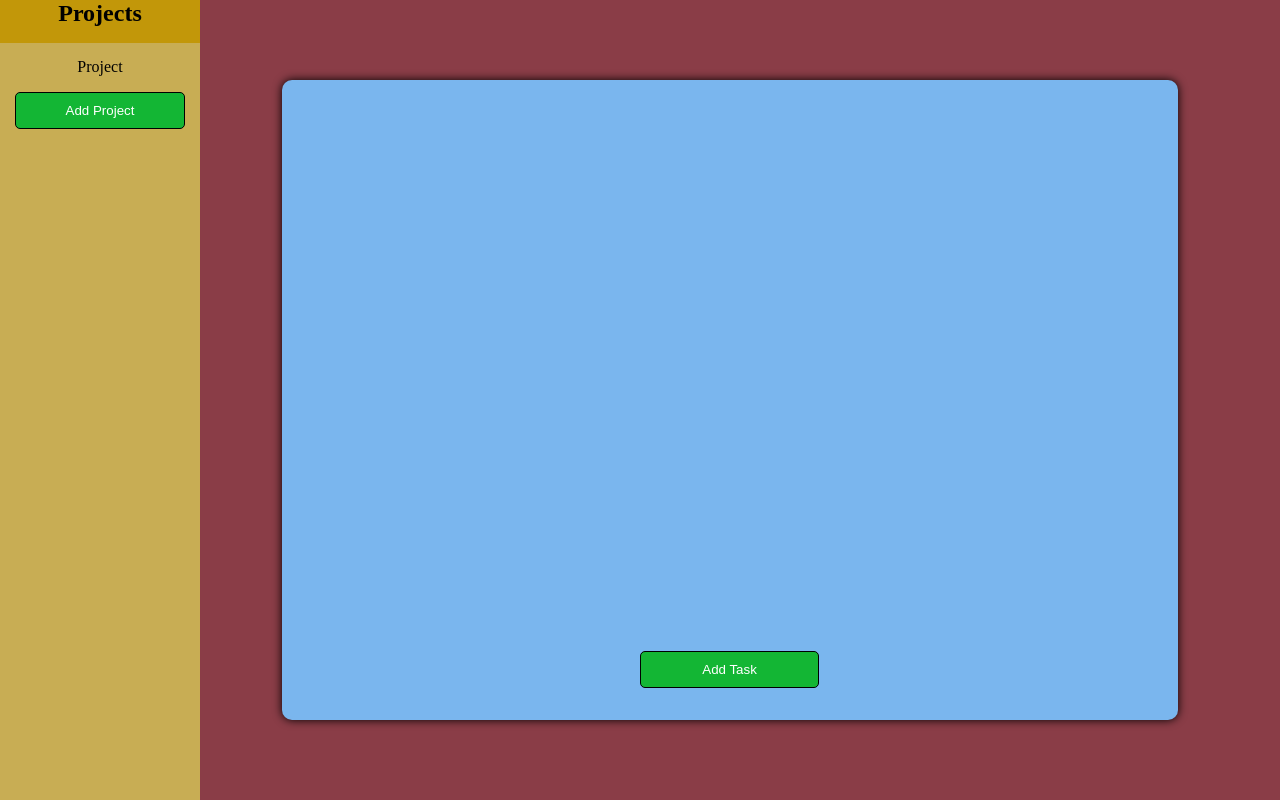
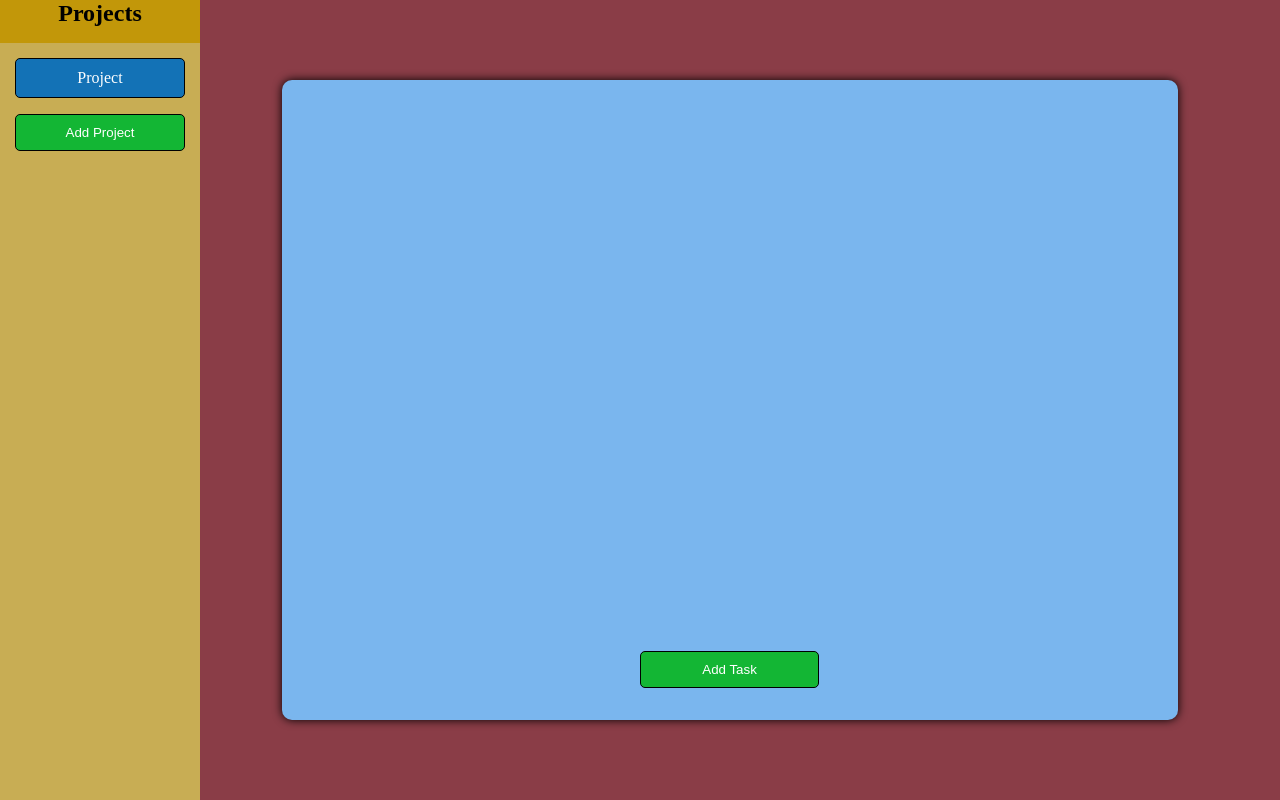
Before and after one commit to Eonflip/To-Do-List, a website built with webpack: page src/index.html in a window 1280 px wide. Both pictures are taken after a click on the button "Add Project". Built offline with nearby package versions, Linux system fonts and the light colour scheme.

Commit message:
Added styling for projects and project list

```diff
--- a/src/styles.css
+++ b/src/styles.css
@@ -118,6 +118,24 @@ body {
     gap: 1rem;
 }
 
+.project-container {
+    display: flex;
+    flex-direction: column;
+    align-items: center;
+    gap: 1rem;
+    width: 100%;
+}
+
+.project {
+    background-color: rgb(19, 114, 182);
+    color: white;
+    border: none;
+    padding: 10px;
+    width: 100%;
+    border-radius: 5px;
+    border: 1px solid black;
+}
+
 .add-project-button {
     background-color: rgb(19, 182, 52);
     color: white;
```
